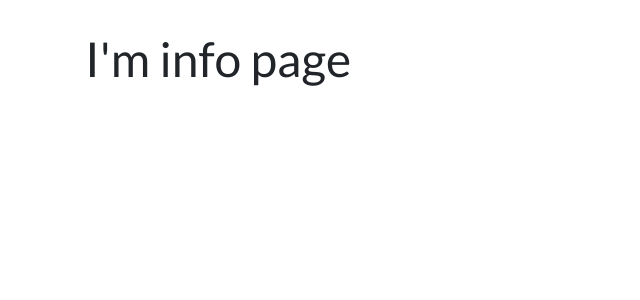
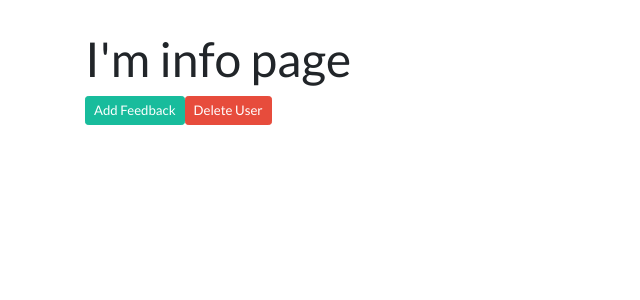
Before and after one commit to lawrencedovin/flask-feedback, a Flask app: the page made by templates/info.html in a window 1280 px wide. Shown: the top 300 px of the page, without its empty margins (0-640 px from the left). Run offline with Flask 2, Linux system fonts and the light colour scheme; the visitor is signed in with stand-in values (Sample User, id 1); data comes from the database, SQL or seed files in the repository; some libraries are stand-ins or nearby versions.

Commit message:
Added add feedback and delete user button to info page view

```diff
--- a/templates/info.html
+++ b/templates/info.html
@@ -1,5 +1,5 @@
 {% extends 'base.html' %}
-{% block title %}Secret Page{% endblock %}
+{% block title %}{{user.username}} Page{% endblock %}
 {% block content %}
 <h1>I'm info page</h1>
 <div>
@@ -29,4 +29,10 @@
         </div>
     {% endfor %}
 </div>
+<div class="container">
+    <div class="row">
+        <a class="btn btn-sm btn-success" href="/users/{{user.username}}/feedback/add">Add Feedback</a>
+        <a class="btn btn-sm btn-danger" href="/users/{{user.username}}/delete">Delete User</a>
+    </div>
+</div>
 {% endblock %}
```
